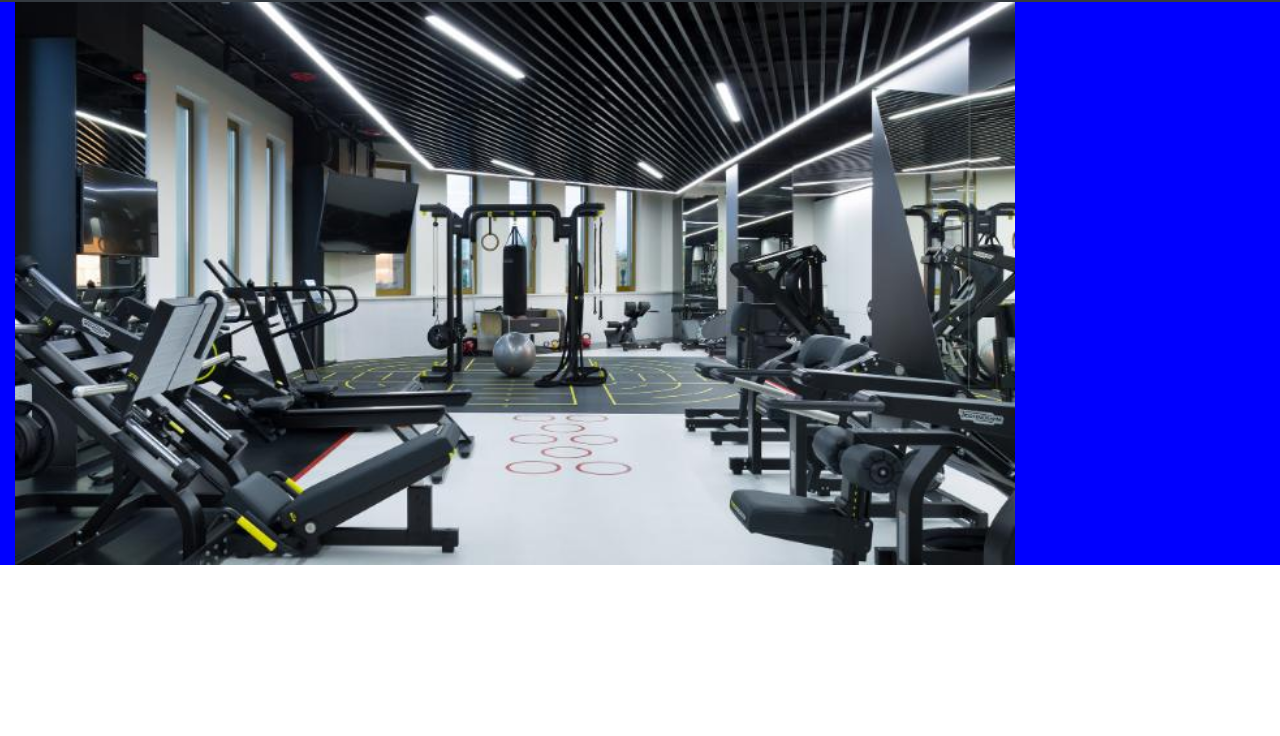
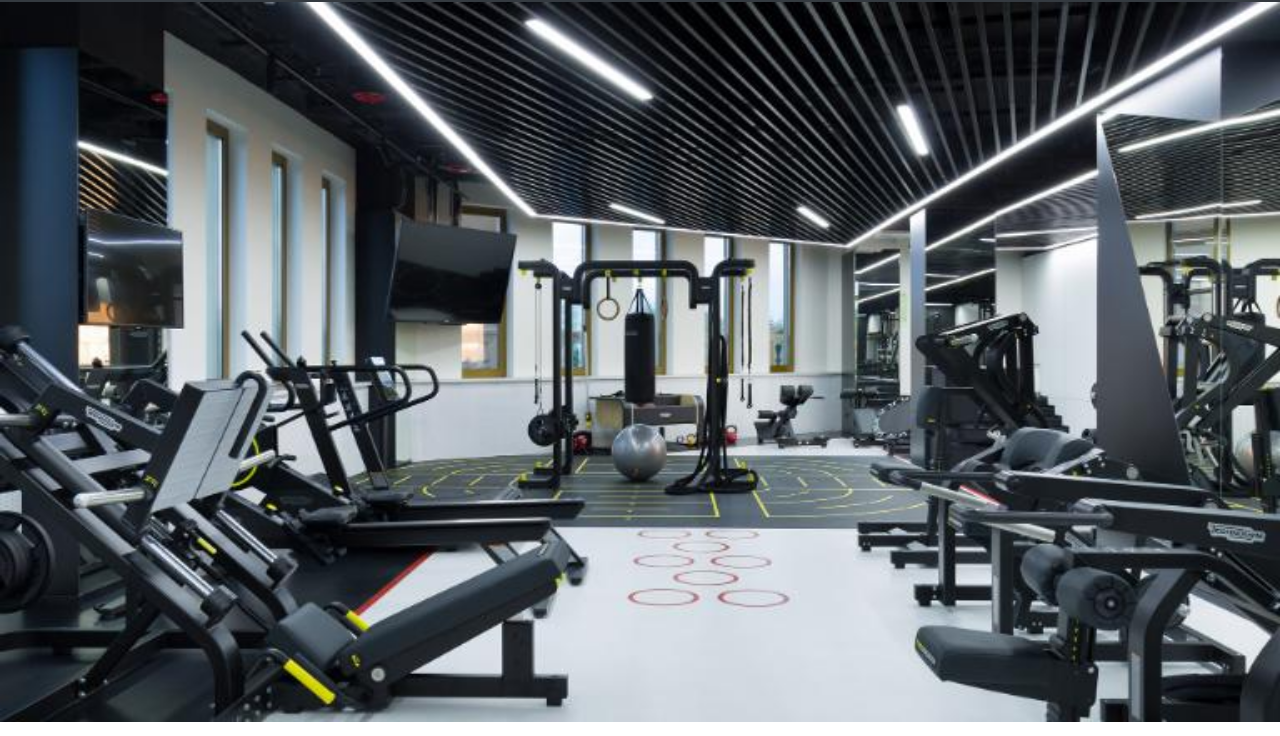
Before and after one commit to kt-kartik/smart-gym, a plain HTML site: page index.html in a window 1280 px wide. Shown: the part 64-800 px from the top of the page. Drawn offline with nearby package versions, Linux system fonts and the light colour scheme.

Commit message:
slideadded

```diff
--- a/index.html
+++ b/index.html
@@ -28,9 +28,29 @@
 
 <!-----------------------------slider-------------------------------------------------------------------------------------->
 
-<div class="slide col-sm-12">
-<!--<img class="banner" src="photos\slide1.jpg" width="100%" height="100%">-->
-<img src="photos\banner1.jpg" class="banner left-margin" width="1000">
+<img class="banner" src="photos\slide1.jpg" width="100%" height="80%">
+<img  class="banner" src="photos\banner1.jpg"  width="100%" height="80%">
+<img class="banner" src="photos\banner2.jpeg"  width="100%">
+<script type="text/javascript">
+	var x=0;
+showbanner();
+function showbanner()
+{
+	var i = document.getElementsByClassName("banner");
+    if(x>2){
+    	x=0;
+    }
+    for (var j = 0; j<i.length; j++) {
+    	i[j].style.display="none";
+    }
+    i[x].style.display="block";
+     x++;
+     setTimeout(showbanner,3000);
+}
+
+
+
+</script>
 </div>
 
 </body>
--- a/style.css
+++ b/style.css
@@ -33,8 +33,10 @@ body{
 
 .slide{
 	width: 100%;
-	align-items: center;
 	background-color: blue;
+}
+.banner{
+	display: none;
 }
 .left-margin
 {
```
